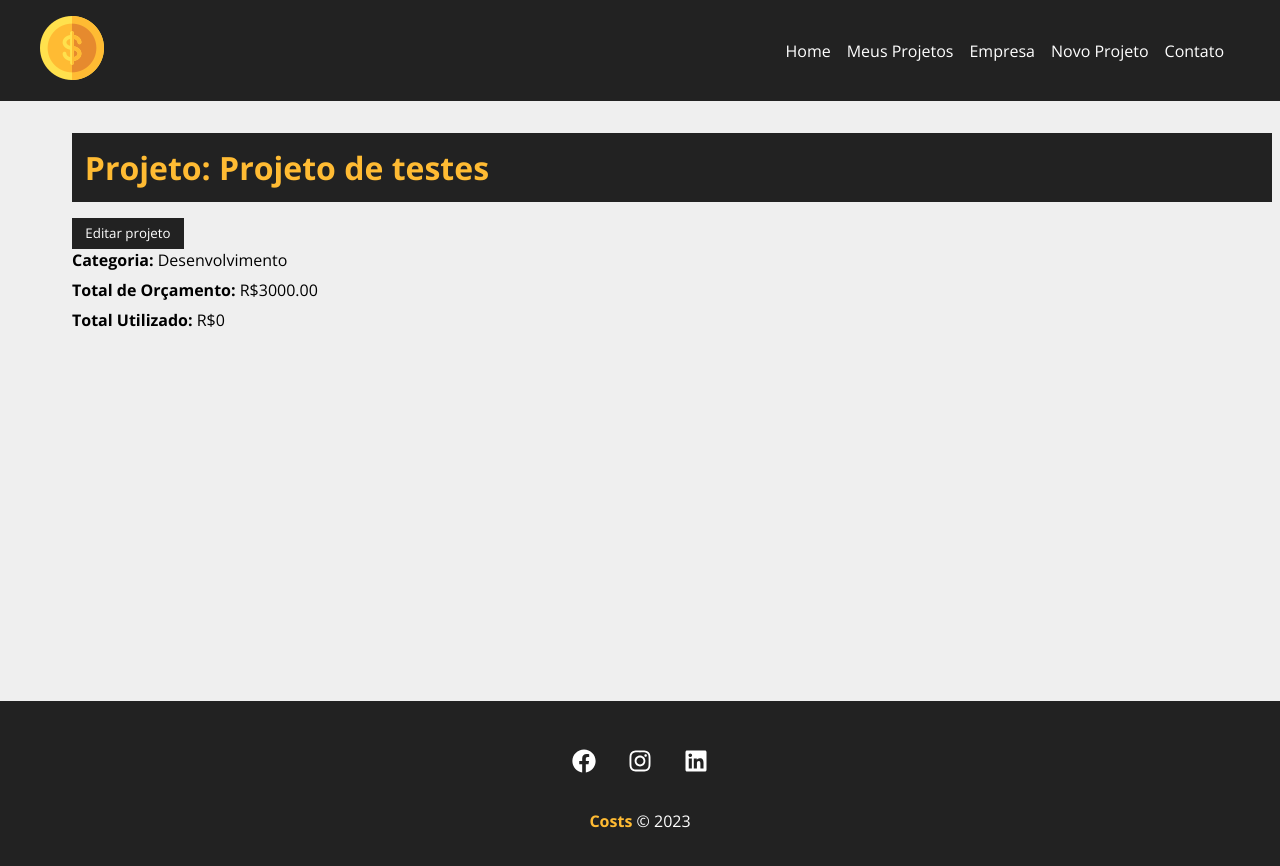
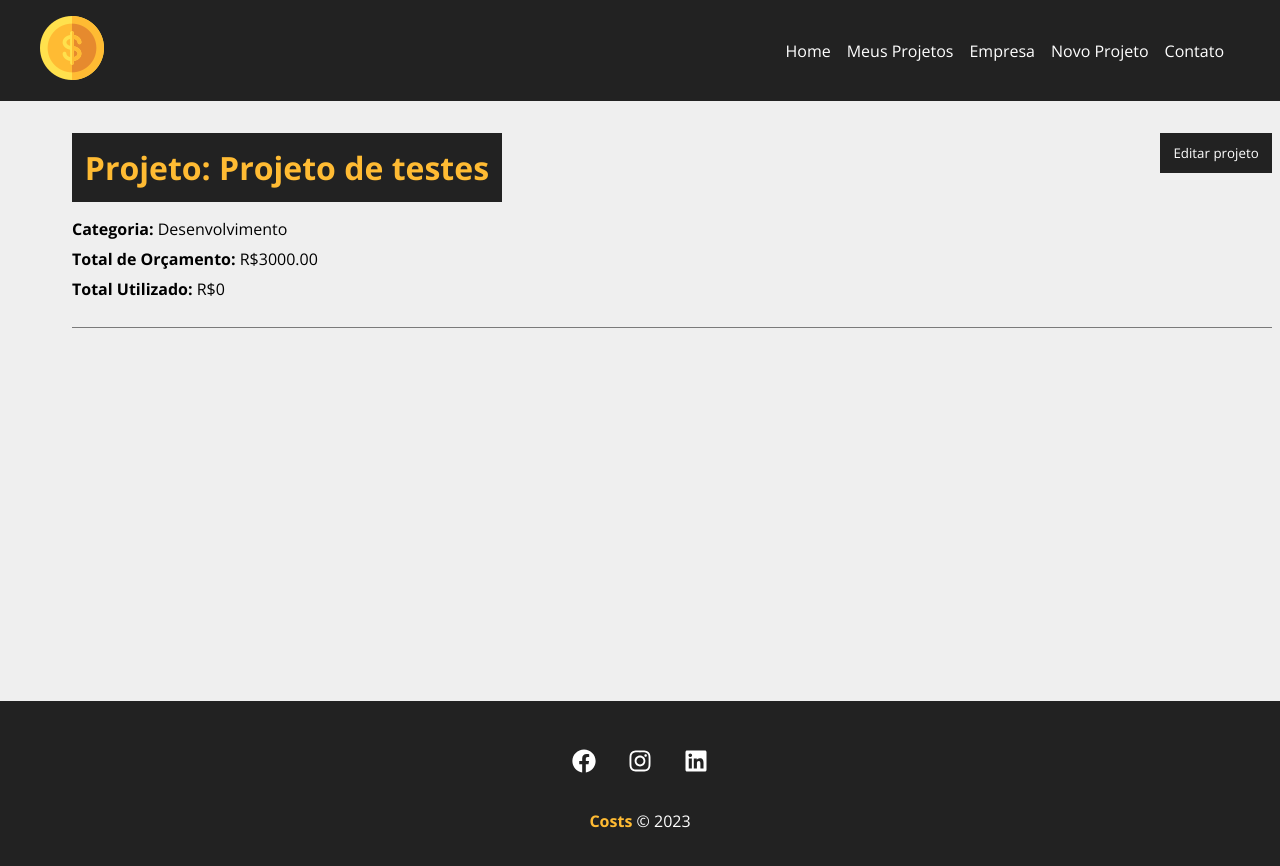
Before and after one commit to BrunoSilva03/Costs, a React (Vite) app in the folder costs/: page /project/1 in a window 1280 px wide. Shown: the top 866 px of the page. Built offline with nearby package versions, Linux system fonts and the light colour scheme; data requests are answered from the project's data file.

Commit message:
arrumando botão

```diff
--- a/costs/src/components/pages/Project.jsx
+++ b/costs/src/components/pages/Project.jsx
@@ -39,7 +39,7 @@ function Project() {
             {project.name ? (
                 <div className={styles.project_details}>
                     <Container customClass="column">
-                        <div>
+                        <div className={styles.details_container}>
                             <h1>Projeto: {project.name}</h1>
                             <button className={styles.btn} onClick={toggleProjectForm}>
                                 {!showProjectForm ? 'Editar projeto' : 'Fechar'}
```
